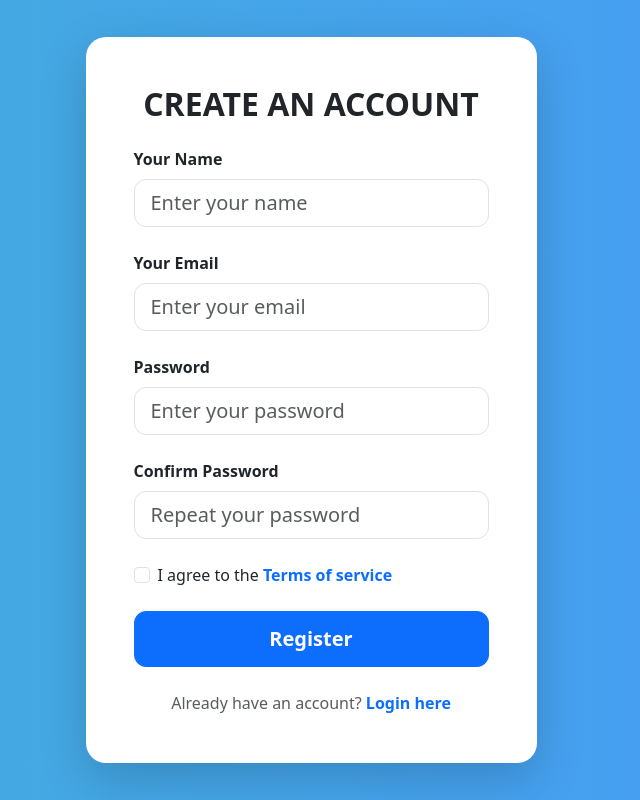
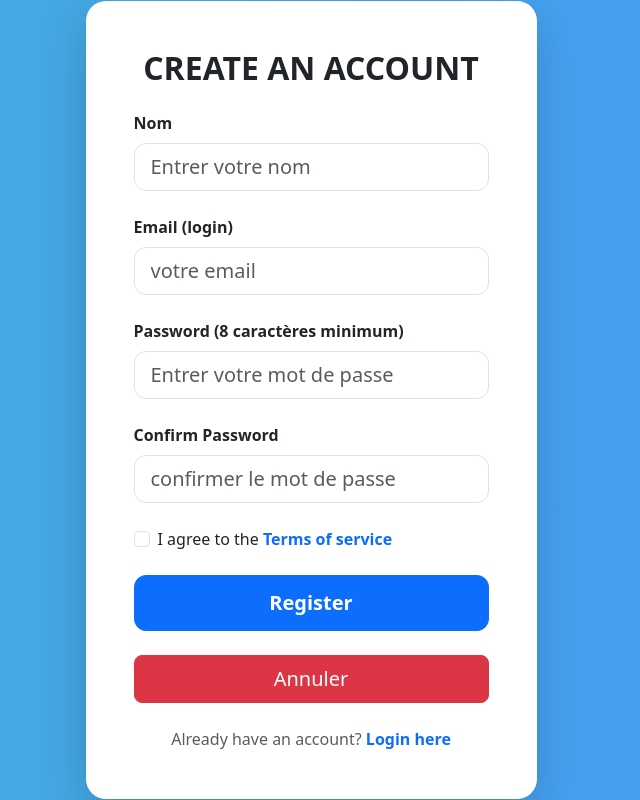
Before and after one commit to malachie45/dashQx_Maint_IT, an Angular app: page /creercpte in a window 1280 px wide. Shown: the whole page, without its empty margins (329-969 px from the left). Built offline with nearby package versions, Linux system fonts and the light colour scheme.

Commit message:
register

```diff
--- a/src/app/authent/register/register.html
+++ b/src/app/authent/register/register.html
@@ -20,45 +20,51 @@
               </h2>
 
               <!-- Form -->
-              <form>
+              <form (ngSubmit)="onSubmit()" #form="ngForm">
 
                 <!-- Name -->
                 <div class="mb-4">
                   <label for="name" class="form-label fw-semibold">
-                    Your Name
+                    Nom
                   </label>
 
                   <input
                     type="text"
                     id="name"
                     class="form-control form-control-lg"
-                    placeholder="Enter your name">
+                    [(ngModel)]="formData.naame"
+                    name="naame"
+                    placeholder="Entrer votre nom" required>
                 </div>
 
                 <!-- Email -->
                 <div class="mb-4">
                   <label for="email" class="form-label fw-semibold">
-                    Your Email
+                    Email (login)
                   </label>
 
                   <input
                     type="email"
                     id="email"
                     class="form-control form-control-lg"
-                    placeholder="Enter your email">
+                    [(ngModel)]="formData.email"
+                    name="email"
+                    placeholder="votre email" required>
                 </div>
 
                 <!-- Password -->
                 <div class="mb-4">
                   <label for="password" class="form-label fw-semibold">
-                    Password
+                    Password (8 caractères minimum)
                   </label>
 
                   <input
                     type="password"
                     id="password"
+                    name="password"
                     class="form-control form-control-lg"
-                    placeholder="Enter your password">
+                     [(ngModel)]="formData.password"
+                    placeholder="Entrer votre mot de passe" required>
                 </div>
 
                 <!-- Confirm Password -->
@@ -70,8 +76,10 @@
                   <input
                     type="password"
                     id="confirmPassword"
+                    name="password_confirmation"
                     class="form-control form-control-lg"
-                    placeholder="Repeat your password">
+                    [(ngModel)]="formData.password_confirmation"
+                    placeholder="confirmer le mot de passe" required>
                 </div>
 
                 <!-- Checkbox -->
@@ -80,7 +88,7 @@
                   <input
                     class="form-check-input"
                     type="checkbox"
-                    id="terms">
+                    id="terms" required>
 
                   <label class="form-check-label" for="terms">
                     I agree to the
@@ -101,6 +109,15 @@
                     Register
 
                   </button>
+                  <br>
+                  <button
+                      type="reset"
+                      class="btn btn-danger btn-lg"
+                      (click)="onReset(form)">
+
+                      Annuler
+
+                   </button>
 
                 </div>
 
--- a/src/app/authent/register/register.ts
+++ b/src/app/authent/register/register.ts
@@ -1,11 +1,110 @@
 import { Component } from '@angular/core';
+import { CommonModule } from '@angular/common';
+import { FormsModule, NgForm } from '@angular/forms';
 import { RouterLink, RouterModule } from '@angular/router';
+import { Registerservice } from '../../service/registerservice';
+import Swal from 'sweetalert2';
+import { Router } from '@angular/router';
 
 @Component({
   selector: 'app-register',
   standalone:true,
-  imports: [RouterLink, RouterModule],
+  imports: [RouterLink, RouterModule,CommonModule, FormsModule],
   templateUrl: './register.html',
   styleUrl: './register.css',
 })
-export class Register {}
+export class Register {
+
+//validation du formulaire
+  onSubmit() {
+    //appel de la fonction d'insertion
+    this.createuser();
+}
+
+  onReset(form: NgForm) {
+
+    form.resetForm();
+
+  }
+
+  //oeil du password
+  showPassword = false;
+
+  togglePassword(): void {
+    this.showPassword = !
+    this.showPassword;
+  }
+
+// champs du formulaire
+  formData={
+    naame:'',
+    email:'',
+    password:'',
+    password_confirmation:'',
+  }
+
+  //injection du service
+  constructor(
+    private router:Router,
+    private registerservice:Registerservice){}
+
+  // créer un utilisateur
+
+  createuser(){
+
+    const data = new FormData();
+
+    data.append('naame', this.formData.naame);
+    data.append('email', this.formData.email);
+    data.append('password', this.formData.password);
+    data.append('password_confirmation', this.formData.password_confirmation);
+
+    // envoi au le service dédidé pour l'api
+    this.registerservice.creatuser(data).subscribe({
+
+      next: (res) => {
+
+         console.log(res);
+
+            Swal.fire({
+              icon: 'success',
+              title: 'Succès',
+              text: 'utilisateur créé avec succès !',
+              timer: 2000,
+              showConfirmButton: false,
+            }).then(() => {
+              this.router.navigate(['']);
+            });
+
+            //redirection vers la page login
+
+
+            // réinitialisation du formulaire
+            this.formData={
+                naame:'',
+                email:'',
+                password:'',
+                password_confirmation:'',
+              }
+
+      },
+
+            // GESTION DES ERREUR
+            error: (err) => {
+
+                    console.log(err);
+
+                    Swal.fire({
+                      icon: 'error',
+                      title: 'Erreur',
+                      text: 'Erreur lors de l’enregistrement'
+                    });
+
+                  }
+
+
+
+          })
+  }
+
+}
--- /dev/null
+++ b/src/app/service/loginservice.ts
@@ -0,0 +1,6 @@
+import { Injectable } from '@angular/core';
+
+@Injectable({
+  providedIn: 'root',
+})
+export class Loginservice {}
--- /dev/null
+++ b/src/app/service/registerservice.ts
@@ -0,0 +1,18 @@
+import { Injectable } from '@angular/core';
+import { HttpClient } from '@angular/common/http';
+import { Observable } from 'rxjs';
+
+@Injectable({
+  providedIn: 'root',
+})
+export class Registerservice {
+
+
+  constructor(private httpclient:HttpClient){}
+
+  //create user
+  creatuser(data: any): Observable<any> {
+    return this.httpclient.post('http://127.0.0.1:8000/api/register', data);
+  }
+
+}
```
Also changed, not shown: 2 other files (tests, documents, lock files or other folders).
